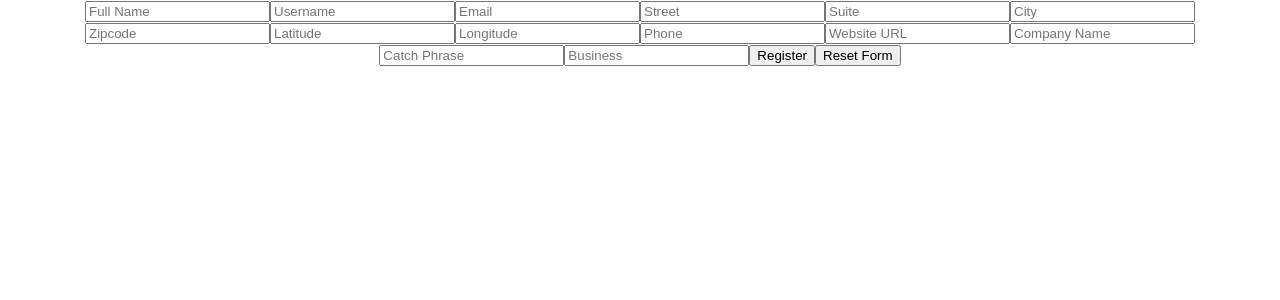
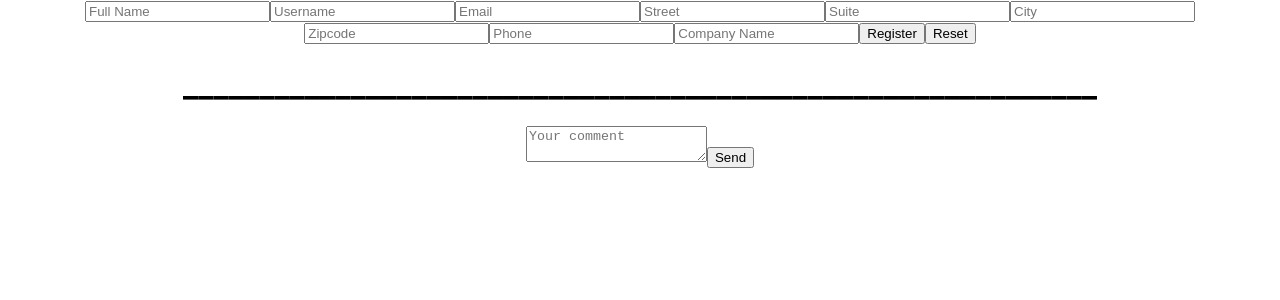
Before and after one commit to SeaCoffee/react2024, a React (Create React App) app: page / in a window 1280 px wide. Shown: the top 300 px of the page. Built offline with nearby package versions, Linux system fonts and the light colour scheme.

Commit message:
hw22.part2

```diff
--- a/src/App.js
+++ b/src/App.js
@@ -1,10 +1,15 @@
 import './App.css';
 import UserForm from "./components/UsersComponent/UserForm";
+import CommentForm from "./components/CommentsComponent/CommentsForm";
 
 function App() {
   return (
       <div className="App">
         <UserForm/>
+          <h1>
+              ____________________________________________________________
+          </h1>
+          <CommentForm/>
       </div>
   );
 }
--- /dev/null
+++ b/src/components/CommentsComponent/CommentsForm.js
@@ -0,0 +1,31 @@
+import { useForm } from "react-hook-form";
+import { commentsService } from "../../services/commentsService";
+
+export default function CommentForm() {
+    const { register, handleSubmit, formState: { errors } } = useForm()
+    const addComment = async (data) => {
+        try {
+            const response = await commentsService.createComment(data)
+
+        } catch (error) {
+            console.error(error)
+        }
+    }
+
+    return (
+        <form onSubmit={handleSubmit(addComment)}>
+            <textarea
+                placeholder="Your comment"
+                {...register("comment", {
+                    required: "required field",
+                    minLength: {
+                        value: 30,
+                        message: "Type at least 30 characters"
+                    }
+                })}
+            />
+            {errors.comment && <p>{errors.comment.message}</p>}
+            <button type="submit">Send</button>
+        </form>
+    )
+}
--- a/src/components/UsersComponent/UserForm.js
+++ b/src/components/UsersComponent/UserForm.js
@@ -3,41 +3,35 @@ import {userService} from "../../services/userService";
 
 export default function UserForm() {
     const { register, handleSubmit,reset } = useForm()
-    const onSubmit = async (data) => {
+    const registration = async (data) => {
         try {
-            const response = await userService.createUser(data);
-            console.log(response.data);
-            reset();
+            const response = await userService.createUser(data)
+            reset()
         } catch (error) {
-            console.error(error);
+            console.error(error)
         }
     }
 
 
 
     return (
-        <form onSubmit={handleSubmit(onSubmit)}>
-            <input placeholder="Full Name" {...register("name", { required: "This field is required." })} />
-            <input placeholder="Username" {...register("username", { required: "This field is required." })} />
-            <input placeholder="Email" type="email" {...register("email", { required: "This field is required." })} />
+        <form onSubmit={handleSubmit(registration)}>
 
-            <input placeholder="Street" {...register("address.street", { required: "This field is required." })} />
-            <input placeholder="Suite" {...register("address.suite")} />
-            <input placeholder="City" {...register("address.city", { required: "This field is required." })} />
-            <input placeholder="Zipcode" {...register("address.zipcode", { required: "This field is required." })} />
-            <input placeholder="Latitude" {...register("address.geo.lat")} />
-            <input placeholder="Longitude" {...register("address.geo.lng")} />
+            <input placeholder="Full Name" {...register("name", { required: "required field" })} />
+            <input placeholder="Username" {...register("username", { required: "required field" })} />
+            <input placeholder="Email" type="email" {...register("email", { required: "required field" })} />
+            <input placeholder="Street" {...register("address.street", { required: "required field" })} />
+            <input placeholder="Suite" {...register("address.suite", { required: "required field" })} />
+            <input placeholder="City" {...register("address.city", { required: "required field" })} />
+            <input placeholder="Zipcode" {...register("address.zipcode", { required: "required field" })} />
+            <input placeholder="Phone" {...register("phone", { required: "required field" }) } />
 
-            <input placeholder="Phone" {...register("phone")} />
-            <input placeholder="Website URL" {...register("website")} />
+            <input placeholder="Company Name" {...register("company.name", { required: "required field" })} />
 
-            <input placeholder="Company Name" {...register("company.name", { required: "This field is required." })} />
-            <input placeholder="Catch Phrase" {...register("company.catchPhrase")} />
-            <input placeholder="Business" {...register("company.bs")} />
 
             <button type="submit">Register</button>
 
-            <button type="button" onClick={() => reset()}>Reset Form</button>
+            <button type="button" onClick={() => reset()}>Reset</button>
         </form>
     );
 }
--- /dev/null
+++ b/src/services/commentsService.js
@@ -0,0 +1,6 @@
+import axiosService from "./axiosService";
+import {commentsEndpoint} from "../urls/urls";
+
+export const commentsService = {
+    getAllComments: () => axiosService.get(commentsEndpoint),
+    createComment: (commentData) => axiosService.post(commentsEndpoint, commentData)}
--- a/src/services/userService.js
+++ b/src/services/userService.js
@@ -1,12 +1,8 @@
 import axiosService from "./axiosService";
-import { usersEndpoint, commentsEndpoint } from "../urls/urls";
+import { usersEndpoint } from "../urls/urls";
 
 
 export const userService = {
     getAllUsers: () => axiosService.get(usersEndpoint),
     createUser: (userData) => axiosService.post(usersEndpoint, userData),
 }
-
-export const commentsService = {
-    getAllComments: () => axiosService.get(commentsEndpoint),
-    createComment: (commentData) => axiosService.post(commentsEndpoint, commentData)}
```
Also changed, not shown: src/CommentsComponent/Comments.js (deleted), src/CommentsComponent/CommentsForm.js (deleted), src/components/ApiRequests/ApiRequests.js (deleted), src/components/UsersComponent/Users.js (deleted).
